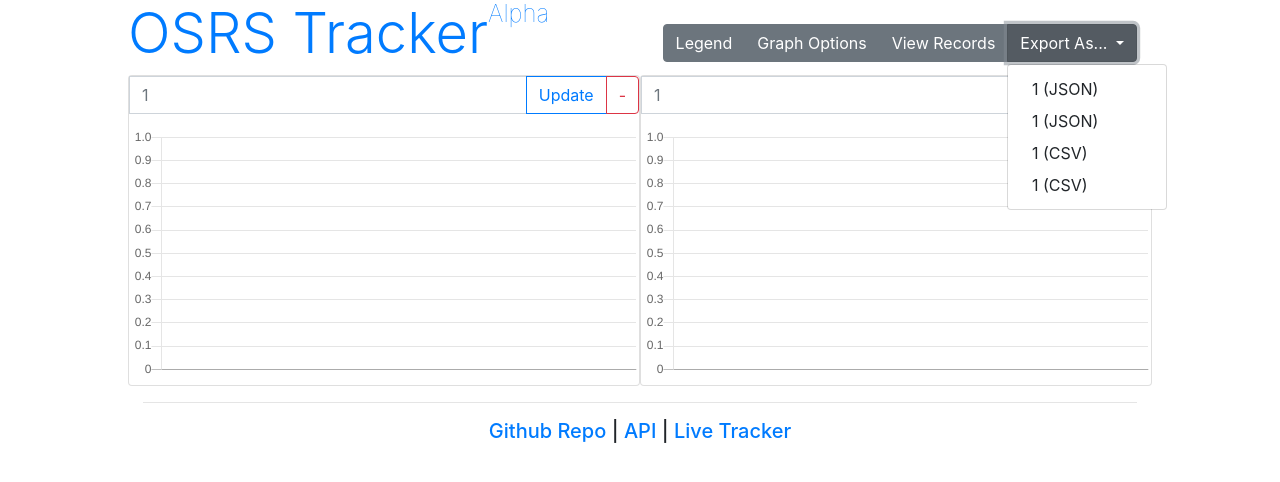
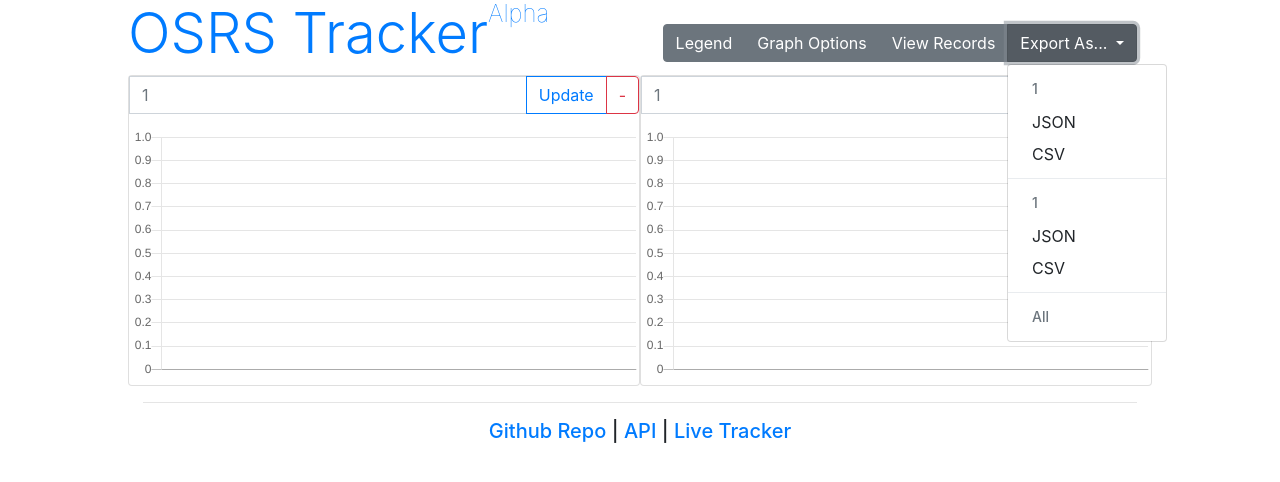
Before and after one commit to rorygee/OSRStracker, a Flask app: page /compare/1/1/ in a window 1280 px wide, after a click on "Export As...". Shown: the top 482 px of the page. Run offline with Flask 2, Linux system fonts and the light colour scheme; data that the repository does not hold is empty; some libraries are stand-ins or nearby versions.

Commit message:
Organising the export dropdown

```diff
--- a/app/templates/compare.html
+++ b/app/templates/compare.html
@@ -18,10 +18,15 @@
             Export As...
         </button>
         <div class="dropdown-menu" aria-labelledby="btnGroupDrop1">
-                <a class="dropdown-item" href="/export/{{ user1 }}.json">{{ user1 }} (JSON)</a>
-                <a class="dropdown-item" href="/export/{{ user2 }}.json">{{ user2 }} (JSON)</a>
-                <a class="dropdown-item" href="/export/{{ user1 }}.csv">{{ user1 }} (CSV)</a>
-                <a class="dropdown-item" href="/export/{{ user2 }}.csv">{{ user2 }} (CSV)</a>
+            <h6 class="dropdown-header">{{ user1 }}</h6>
+            <a class="dropdown-item" href="/export/{{ user1 }}.json">JSON</a>
+            <a class="dropdown-item" href="/export/{{ user1 }}.csv">CSV</a>
+            <div class="dropdown-divider"></div>
+            <h6 class="dropdown-header">{{ user2 }}</h6>
+            <a class="dropdown-item" href="/export/{{ user2 }}.json">JSON</a>
+            <a class="dropdown-item" href="/export/{{ user2 }}.csv">CSV</a>
+            <div class="dropdown-divider"></div>
+            <h6 class="dropdown-header">All</h6>
         </div>
     </div>
 </div>
@@ -178,8 +183,6 @@
              }
         }
     });
-
-
 </script>
 {% endblock %}
 
--- a/app/templates/results.html
+++ b/app/templates/results.html
@@ -16,6 +16,7 @@
             Export As...
         </button>
         <div class="dropdown-menu" aria-labelledby="exportBtnGroup">
+            <h6 class="dropdown-header">{{ username }}</h6>
             <a class="dropdown-item" href="/export/{{ username }}.json">JSON</a>
             <a class="dropdown-item" href="/export/{{ username }}.csv">CSV</a>
         </div>
```
Lines whose indentation alone changed are shown as unchanged.
